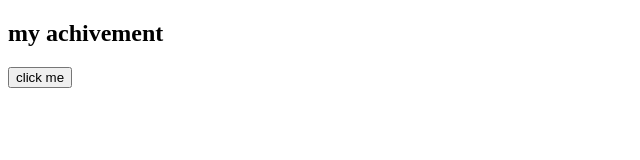
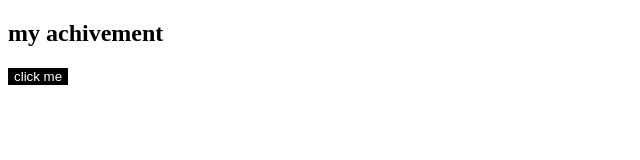
Before and after one commit to Nanimadhab/start-localMachin, a plain HTML site: page index.html in a window 1280 px wide. Shown: the full height of the page, 0-640 px from the left. Drawn offline with Linux system fonts and the light colour scheme.

Commit message:
add style

```diff
--- a/index.html
+++ b/index.html
@@ -3,9 +3,11 @@
   <head>
     <meta charset="UTF-8" />
     <meta name="viewport" content="width=device-width, initial-scale=1.0" />
+    <link rel="stylesheet" href="style.css" />
     <title>Document</title>
+  </head>
+  <body>
     <h2>my achivement</h2>
     <button>click me</button>
-  </head>
-  <body></body>
+  </body>
 </html>
--- /dev/null
+++ b/style.css
@@ -0,0 +1,6 @@
+button {
+  color: white;
+  background-color: black;
+  border-radius: none;
+  border: 1rem;
+}
```
